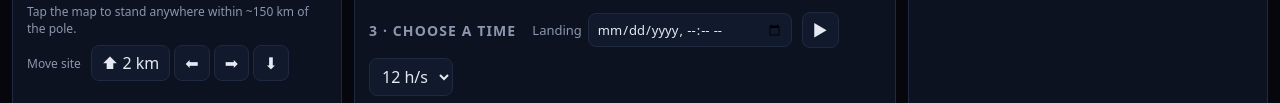
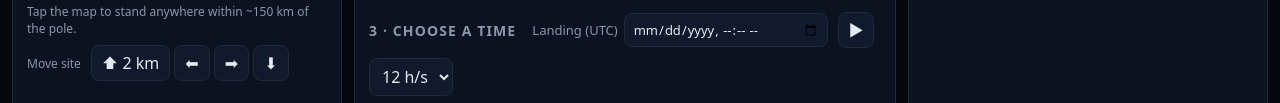
Before and after one commit to hishamhumood67/southlight, a plain HTML site: page docs/index.html in a window 1280 px wide. Shown: the part 645-748 px from the top of the page. Drawn offline with Linux system fonts and the light colour scheme; no server answers.

Commit message:
Label landing time as UTC
Co-Authored-By: Claude Opus 5.5 <noreply@anthropic.com>
Claude-Session: https://claude.ai/code/session_019WefbG46FHuCq1sCHGBiRG

```diff
--- a/docs/index.html
+++ b/docs/index.html
@@ -85,7 +85,7 @@
 
     <div class="timebar">
       <h2>3 · Choose a time</h2>
-      <label>Landing <input id="inDate" type="datetime-local"></label>
+      <label>Landing (UTC) <input id="inDate" type="datetime-local" lang="en"></label>
       <label id="delayWrap" class="planonly">Launch delay <input id="inDelay" type="range" min="0" max="20" step="1" value="0"><b id="delayVal">0 d</b></label>
       <button id="btnPlay" title="Play / pause">▶</button>
       <select id="speed" aria-label="Playback speed"><option value="2">2 h/s</option><option value="12" selected>12 h/s</option><option value="48">2 d/s</option></select>
```
